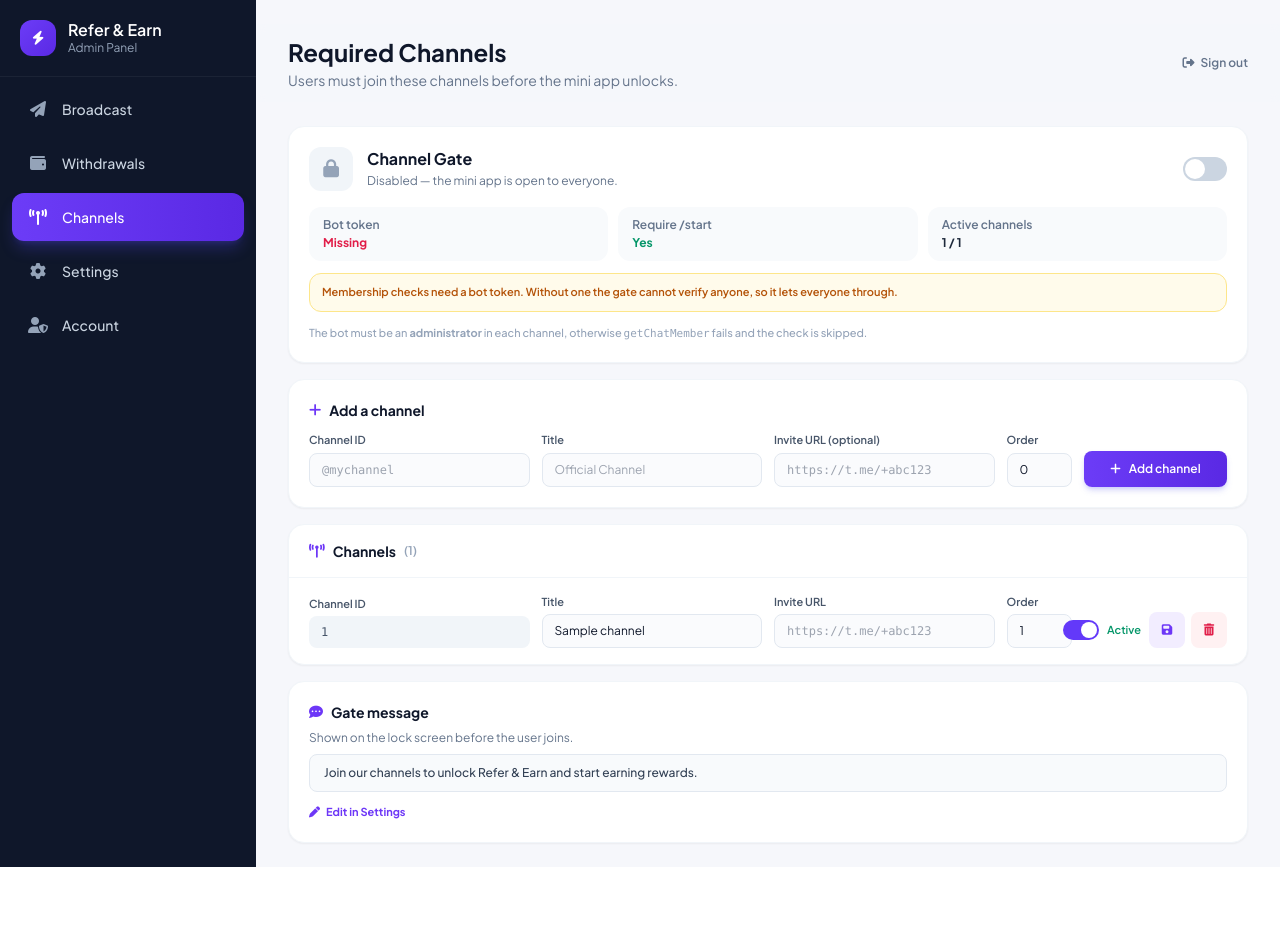
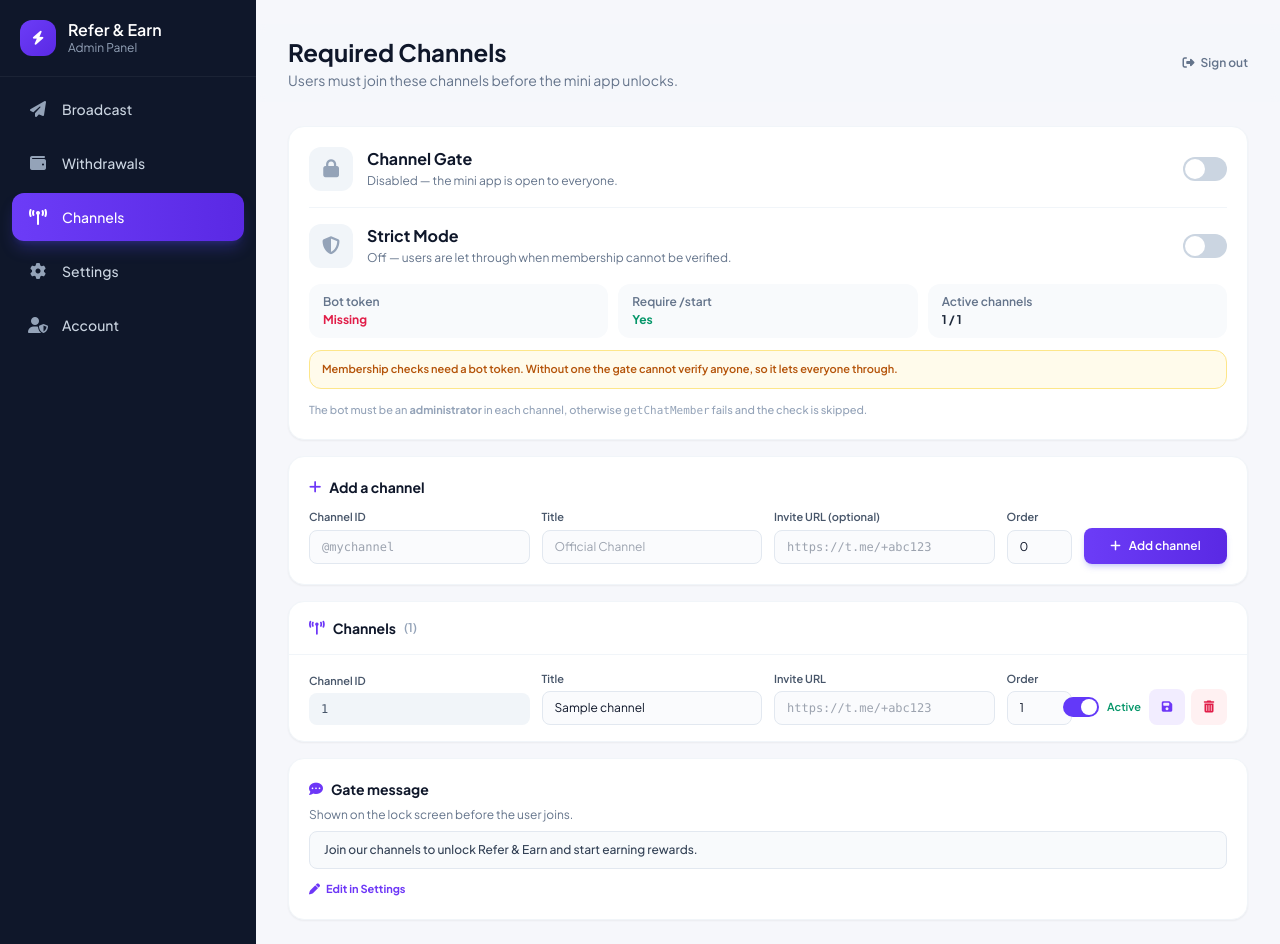
Before and after one commit to sonukr-sharma/test, a PHP site: page /adm/channels.php in a window 1280 px wide. Before the commit the page ends 867 px from the top, so only its background shows below. Run offline with PHP 8.4, Linux system fonts and the light colour scheme; a user stored in the database is signed in; data comes from the database, SQL or seed files in the repository; tables that the repository leaves empty hold one stand-in row (values such as "Sample post"); some libraries are stand-ins or nearby versions.

Commit message:
connected

```diff
--- a/adm/channels.php
+++ b/adm/channels.php
@@ -123,6 +123,28 @@ if ($_SERVER['REQUEST_METHOD'] === 'POST') {
                         : 'Channel gate disabled. The mini app is open to everyone.';
                     break;
 
+                case 'toggle_strict':
+                    $enabled = !empty($_POST['channel_gate_strict']) ? '1' : '0';
+
+                    $stmt = $pdo->prepare(
+                        'INSERT INTO `settings` (`key`, `value`, `data_type`, `group_name`, `label`, `updated_by`)
+                         VALUES (:k, :v, :t, :g, :l, :a)
+                         ON DUPLICATE KEY UPDATE `value` = VALUES(`value`), `updated_by` = VALUES(`updated_by`)'
+                    );
+                    $stmt->execute([
+                        ':k' => 'channel_gate_strict',
+                        ':v' => $enabled,
+                        ':t' => 'boolean',
+                        ':g' => 'gate',
+                        ':l' => 'Block Users When the Channel Check Fails',
+                        ':a' => $admin['id'],
+                    ]);
+
+                    $notice = $enabled === '1'
+                        ? 'Strict mode enabled. Users are blocked when membership cannot be verified.'
+                        : 'Strict mode disabled. Users are let through when membership cannot be verified.';
+                    break;
+
                 default:
                     $error = 'Unknown action.';
             }
@@ -162,6 +184,7 @@ try {
 }
 
 $gateEnabled = (bool) setting('require_channel_join', false);
+$gateStrict  = (bool) setting('channel_gate_strict', false);
 $botStart    = (bool) setting('require_bot_start', true);
 $gateMessage = (string) setting('channel_gate_message', '');
 $activeCount = count(array_filter($channels, static fn ($c) => (int) $c['is_active'] === 1));
@@ -283,6 +306,32 @@ $botReady    = bot_token() !== '';
           <input type="hidden" name="action" value="toggle_gate">
           <label class="relative inline-flex items-center cursor-pointer">
             <input type="checkbox" name="require_channel_join" value="1" <?= $gateEnabled ? 'checked' : '' ?> onchange="this.form.submit()" class="sr-only peer">
+            <div class="w-11 h-6 bg-slate-300 rounded-full peer peer-checked:after:translate-x-5 after:content-[''] after:absolute after:top-[2px] after:left-[2px] after:bg-white after:rounded-full after:h-5 after:w-5 after:transition-all peer-checked:bg-[#6339f9]"></div>
+          </label>
+        </form>
+      </div>
+
+      <!-- Strict mode -->
+      <div class="mt-4 flex flex-col sm:flex-row sm:items-center justify-between gap-4 border-t border-slate-100 pt-4">
+        <div class="flex items-start gap-3.5">
+          <div class="w-11 h-11 rounded-xl <?= $gateStrict ? 'bg-[#f2edff] text-[#6d37f7]' : 'bg-slate-100 text-slate-400' ?> flex items-center justify-center shrink-0">
+            <i class="fa-solid fa-shield-halved text-lg"></i>
+          </div>
+          <div>
+            <h3 class="text-sm sm:text-base font-bold text-slate-900">Strict Mode</h3>
+            <p class="text-xs text-slate-500 mt-0.5">
+              <?= $gateStrict
+                    ? 'On — users are blocked when membership cannot be verified.'
+                    : 'Off — users are let through when membership cannot be verified.' ?>
+            </p>
+          </div>
+        </div>
+
+        <form method="post" class="flex items-center gap-3 shrink-0">
+          <?= csrf_field() ?>
+          <input type="hidden" name="action" value="toggle_strict">
+          <label class="relative inline-flex items-center cursor-pointer">
+            <input type="checkbox" name="channel_gate_strict" value="1" <?= $gateStrict ? 'checked' : '' ?> onchange="this.form.submit()" class="sr-only peer">
             <div class="w-11 h-6 bg-slate-300 rounded-full peer peer-checked:after:translate-x-5 after:content-[''] after:absolute after:top-[2px] after:left-[2px] after:bg-white after:rounded-full after:h-5 after:w-5 after:transition-all peer-checked:bg-[#6339f9]"></div>
           </label>
         </form>
--- a/adm/withdrawal.php
+++ b/adm/withdrawal.php
@@ -205,10 +205,6 @@ try {
       <a href="channels.php" class="flex items-center gap-3.5 px-4 py-3 rounded-xl text-slate-300 hover:bg-white/5 transition">
         <i class="fa-solid fa-tower-broadcast text-slate-400 w-5 text-center text-base"></i>
         <span>Channels</span>
-      </a>
-      <a href="devices.php" class="flex items-center gap-3.5 px-4 py-3 rounded-xl text-slate-300 hover:bg-white/5 transition">
-        <i class="fa-solid fa-mobile-screen-button text-slate-400 w-5 text-center text-base"></i>
-        <span>Devices</span>
       </a>
       <a href="settings.php" class="flex items-center gap-3.5 px-4 py-3 rounded-xl text-slate-300 hover:bg-white/5 transition">
         <i class="fa-solid fa-gear text-slate-400 w-5 text-center text-base"></i>
```
